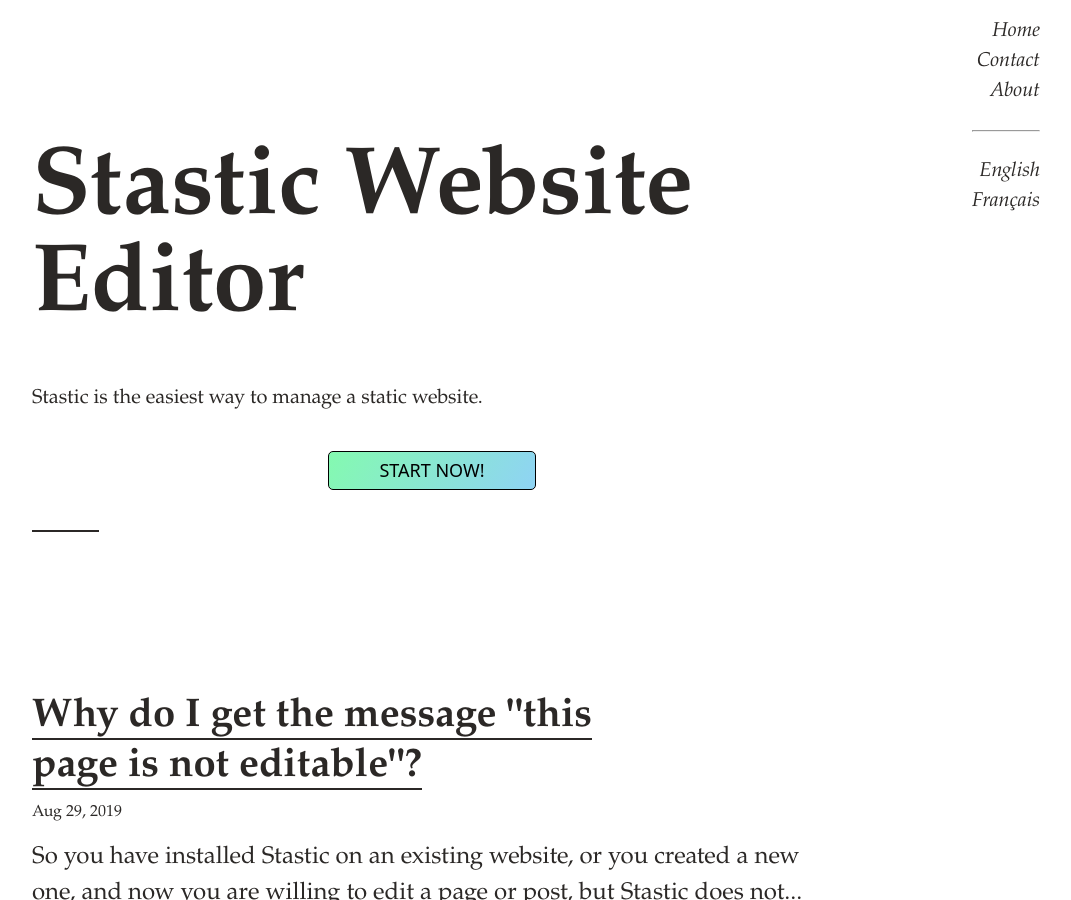
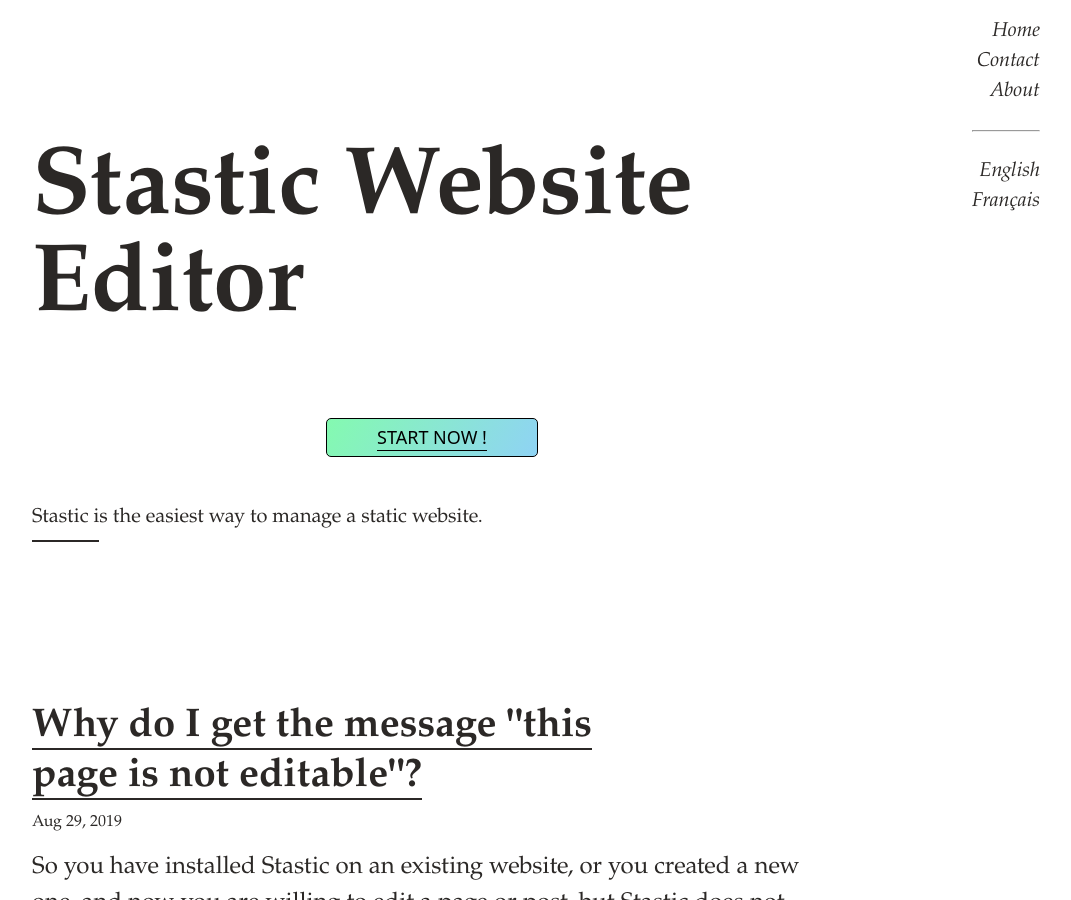
Before and after one commit to lexoyo/www.stastic.net, a Jekyll site: the page built from index.md, in a window 1280 px wide and 900 px high. Shown: the whole window, without its empty margins (208-1279 px from the left). Built offline with Jekyll 4.4.1, drawn with Linux system fonts in a browser that asks for light colours; comment, search, counter and statistics services are not loaded; some of the changed lines change nothing that is shown.

Commit message:
Create index.md

```diff
--- a/index.md
+++ b/index.md
@@ -9,9 +9,11 @@
 <div class="container mx-auto px-2 mt-4 mb-2 clearfix header-text">
 	<h1 class="h0 inline-block py-2 mt-4 header-title">{{ site.title }}</h1>
 
+         <button><a href="https://stastic.net">
+           Start now !
+        </a></button>
 	<div class="clearfix mb-4 py-1">
 		<p class="h4 lh-condensed font-smoothing">{{ site.description }}</p>
-                <button>Start now!</button>
 		<div class="col-1 sm-width-full border-top-thick">
 		</div>
 	</div>
```
